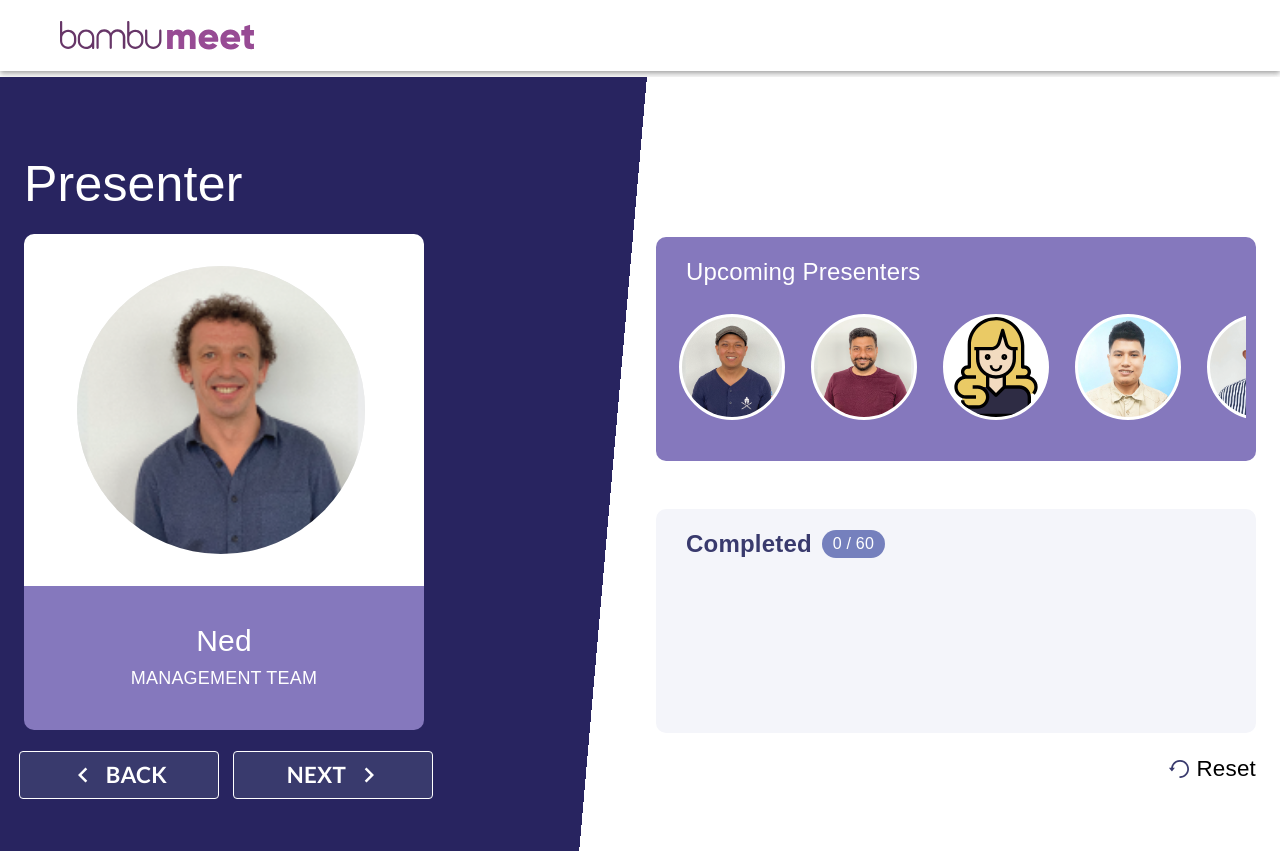
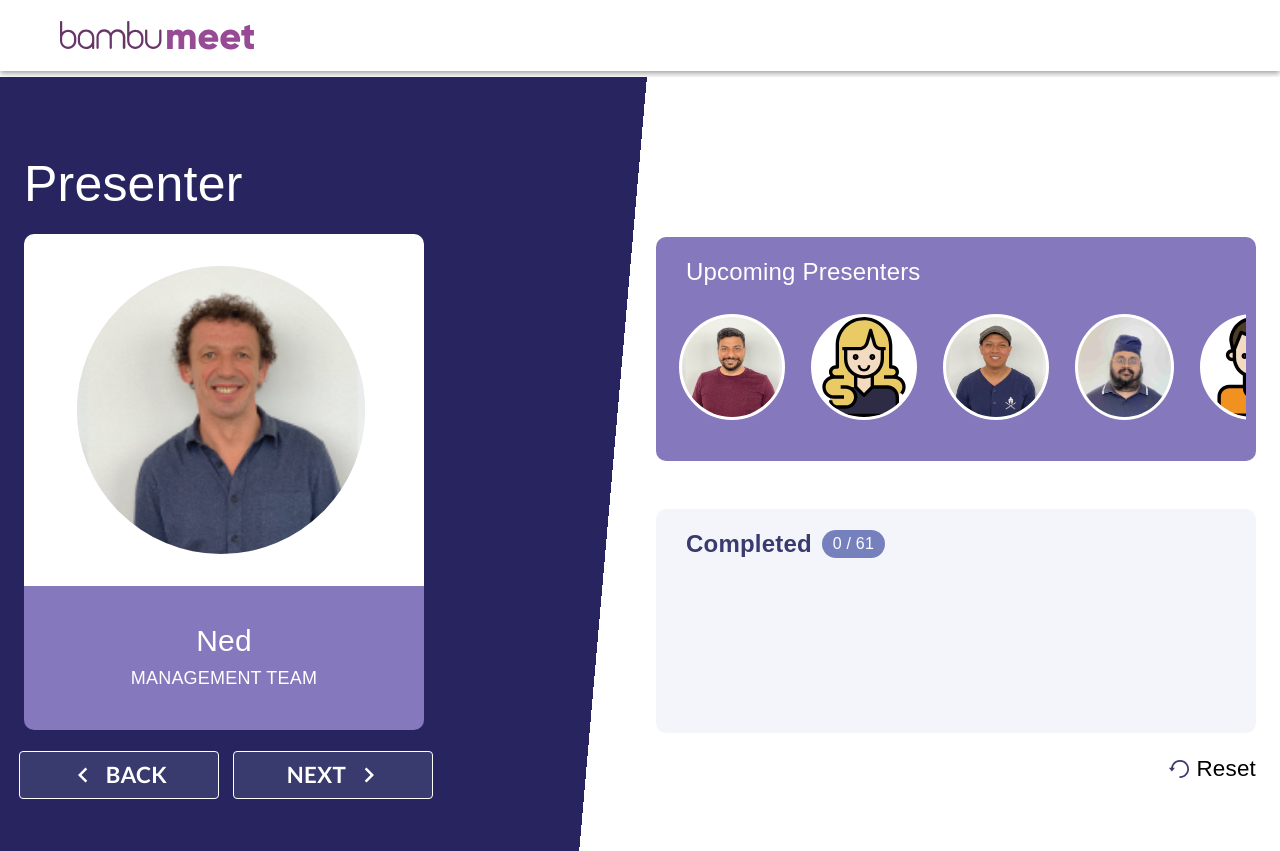
Before and after one commit to bambuhr/meeting-queue-app, a React (Create React App) app: page /start in a window 1280 px wide. Shown: the top 851 px of the page. Built offline with nearby package versions, Linux system fonts and the light colour scheme.

Commit message:
Changes 13/3

```diff
--- a/src/photos/index.js
+++ b/src/photos/index.js
@@ -183,7 +183,6 @@ const employees = [
     content: "David",
     image: photo_67,
     team: TEAM.UX,
-    isWinner: true,
   },
   {
     content: "Ian",
@@ -219,6 +218,7 @@ const employees = [
     content: "Steven",
     image: Steven,
     team: TEAM.UX,
+    isWinner: true,
   },
   {
     content: "Narmeet",
@@ -237,6 +237,11 @@ const employees = [
   },
   {
     content: "Ravi",
+    image: man(),
+    team: TEAM.SUPPORT,
+  },
+  {
+    content: "Nikhil",
     image: man(),
     team: TEAM.SUPPORT,
   },
```
